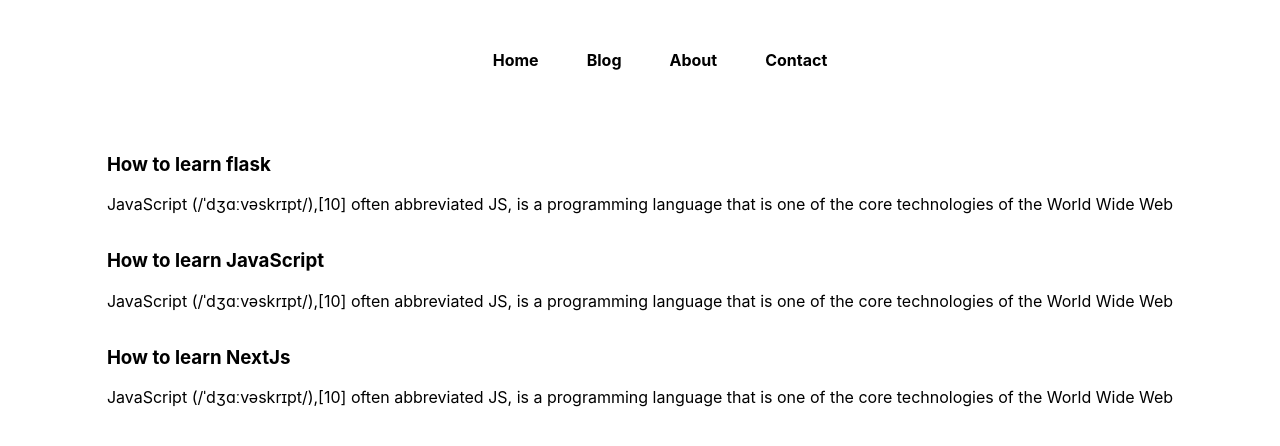
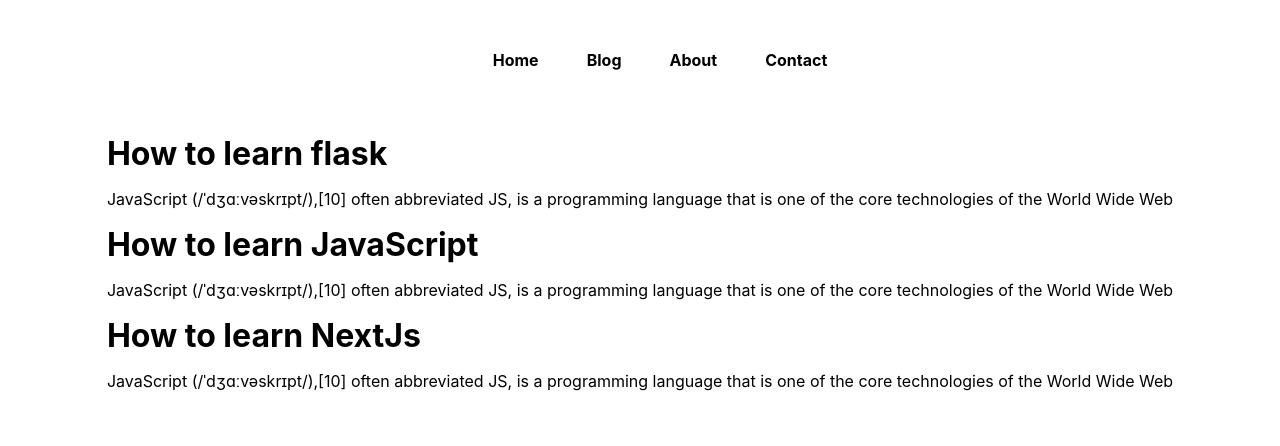
Before and after one commit to ManjiCoder/Huting-Coder, a Next.js app: page /blog in a window 1280 px wide. Shown: the top 446 px of the page. Built offline with nearby package versions, Linux system fonts and the light colour scheme.

Commit message:
Tutorial #20 ✔ IMP Fetching BlogPost using /getblog Endpoint

```diff
--- a/pages/api/blogs.js
+++ b/pages/api/blogs.js
@@ -1,13 +1,12 @@
 // Next.js API route support: https://nextjs.org/docs/api-routes/introduction
+// http://localhost:3000/api/blogs
 
 import * as fs from "node:fs";
 
 export default async function handler(req, res) {
   let data = await fs.promises.readdir("blogdata", "utf8");
-  // res.status(200).json(data);
   let allBlogs = [];
   for (let item of data) {
-    // console.log(item);
     let result = await fs.promises.readFile(`blogdata/${item}`, "utf-8");
     allBlogs.push(JSON.parse(result));
   }
--- a/pages/api/getblog.js
+++ b/pages/api/getblog.js
@@ -1,4 +1,5 @@
 // Next.js API route support: https://nextjs.org/docs/api-routes/introduction
+// http://localhost:3000/blogpost/how-to-learn-flask
 
 import * as fs from "node:fs";
 
--- a/pages/blog.js
+++ b/pages/blog.js
@@ -22,7 +22,7 @@
         {blogs.map((item) => {
           return (
             <div className="blogItem" key={item.title}>
-              <h3>
+              <h3 className={styles.heading}>
                 <Link href={`blogpost/${item.slug}`}>{item.title}</Link>
               </h3>
               <p className={styles.blogItemp}>{item.content.substr(0, 140)}</p>
--- a/styles/Blog.module.css
+++ b/styles/Blog.module.css
@@ -160,3 +160,9 @@
 }
 
 .blogitemp {}
+
+.heading {
+    margin: 0;
+    padding: 0;
+    font-size: 2rem;
+}
```
Also changed, not shown: pages/blogpost/[slug].js (+16 -12 lines).
